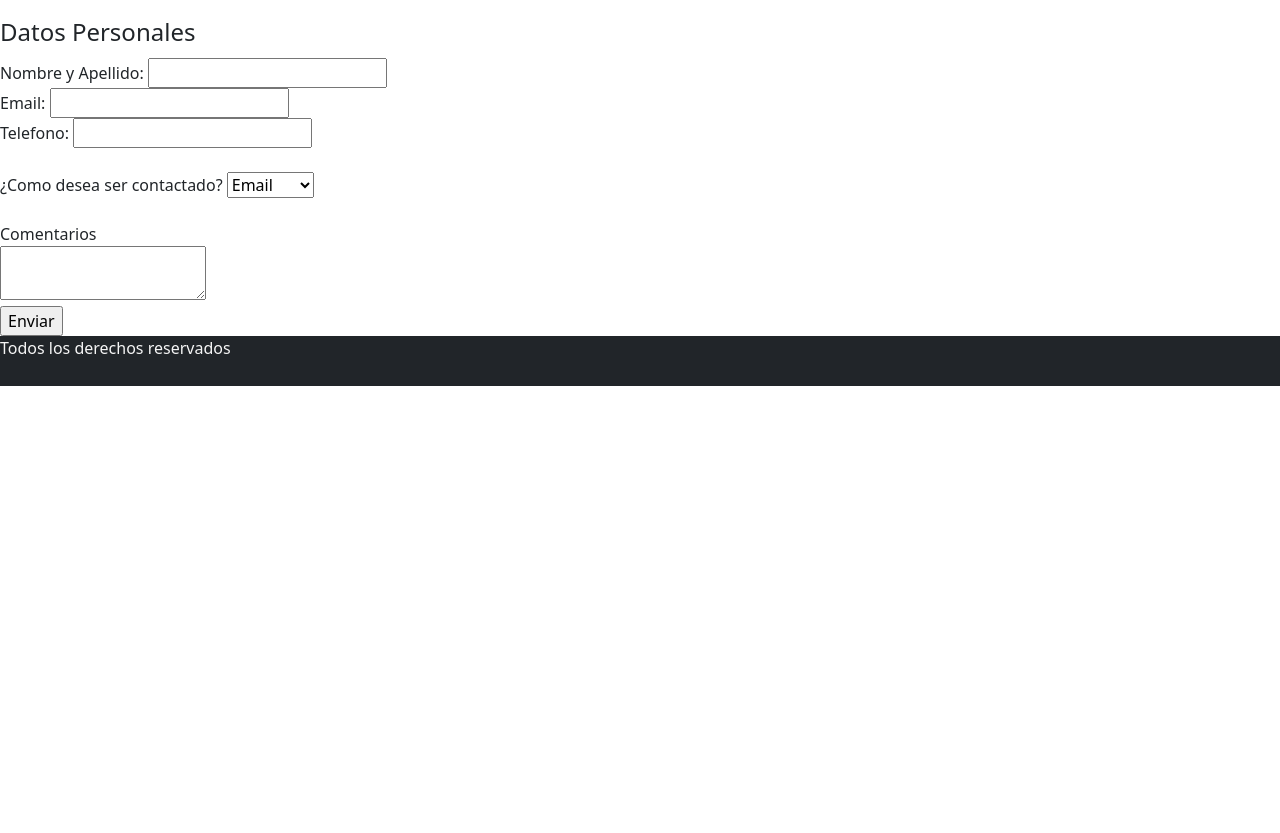
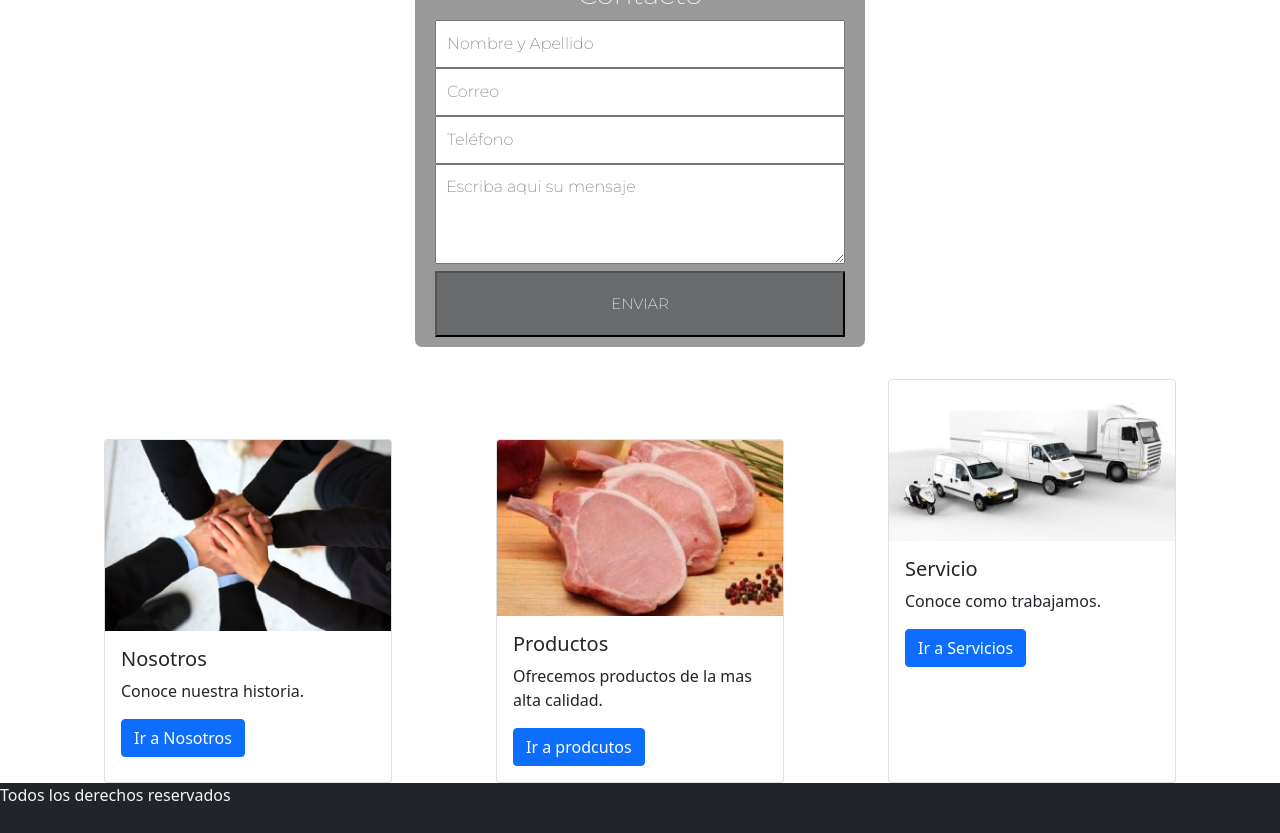
Before and after one commit to fgianni20/paginatrecer, a website: page views/Hablanos.html in a window 1280 px wide. Shown: the part 189-1022 px from the top of the page. Before the commit the page ends 800 px from the top, so only its background shows below. Drawn offline with nearby package versions, Linux system fonts and the light colour scheme.

Commit message:
mejras de diseno

```diff
--- a/assets/scss/archivo.scss
+++ b/assets/scss/archivo.scss
@@ -63,7 +63,7 @@ $fuente:'Montserrat', sant serif;
     margin-bottom: 30px;}
 
     .nosotros__contenedor1 {
-      margin-top: 30px;
+      margin-top: 50px;
       margin-bottom: 30px;
       display: flex;
       flex-direction: row;
@@ -106,20 +106,25 @@ $fuente:'Montserrat', sant serif;
     .productos__contenedor {
 
       display: flex;
-      flex-direction: row;
-      justify-content: space-evenly;
+      flex-wrap: wrap-reverse;
+      align-content: stretch;
+      justify-content: space-around;
     }
 
     .productos__imagen {
       border: rgba(175, 135, 132, 0.938) solid 1px;
+
+      margin-top: 20px;
       border-radius: 10px;
       height: 300px;
       width: 300px;
+      justify-content: space-between;
+      align-content: space-between;
 
       }
 
       .productos__contenedor1 {
-        margin-top: 30px;
+        margin-top: 50px;
         display: flex;
         flex-direction: row;
 
@@ -200,7 +205,72 @@ $fuente:'Montserrat', sant serif;
     opacity: 1;
   }}
 
+  .hablanos__contenedor {
+  display: flex;
+  flex-direction: row;
+  justify-content: space-evenly;
+  }
 
+  .hablanos__contenedor1--card1{
+
+    margin-top: 60px;
+  }
+
+  .contacto {
+    background-size: cover;
+    padding: 2rem 0;
+  }
+
+
+  .formularioDos {
+    width: 450px;
+    margin: auto;
+    padding: 10px 20px;
+    box-sizing: border-box;
+    margin-top:20px;
+    border-radius: 7px;
+    font-family: $fuente;
+    background: rgba(0,0,0,0.4);
+    color:black;
+    font-size:16px;
+
+  }
+
+  h3 {
+    font-family: $fuente;
+    color: rgb(252, 249, 249);
+    text-align: center;
+    margin-bottom: 20px;
+  }
+
+  input, textarea {
+    outline: none;
+    margin-bottom: 20px;
+    width: 100%;
+    padding: 10px;
+    box-sizing: border-box; }
+
+  textarea {
+    resize: both;
+    max-height: 300px;
+    min-height: 100px;
+    max-width: 100%;
+  }
+
+  .botonForm {
+    background: #6a6b6d;
+    color: #fff;
+    padding: 20px;
+    font-size: 15px;
+    font-family: $fuente;
+
+  }
+
+  .boton:hover {
+    cursor:pointer;
+
+
+  }
   /*Bloque  5 */
 /*Pie*/
 
--- a/views/Hablanos.html
+++ b/views/Hablanos.html
@@ -47,44 +47,57 @@
     </header>
 
 
-    <main class="hablanos">
+    <section class="contacto">
 
-    <h2 class="hablanos__titulo">Formulario de Contacto</h2>
+    <!--Comienzo de mi formulario-->
 
-    <form class="hablanos__formulario">
-      <fieldset>
-          <legend>Datos Personales</legend>
+      <form action="" class="formularioDos">
+        <h3>Contacto</h3>
+        <input type="text" name="Nombre" placeholder="Nombre y Apellido">
+        <input type="text" name="Correo" placeholder="Correo">
+        <input type="text" name="Telefono" placeholder="Teléfono">
+        <textarea name="mensaje" placeholder="Escriba aqui su mensaje"></textarea>
+        <input type="button" value="ENVIAR" class="botonForm">
 
-       <label for="nombre">Nombre y Apellido:</label>
-       <input type="text" name="nombre">
-       <br>
-       <label for="email">Email:</label>
-       <input type=text name="email">
-       <br>
-       <label for="telefono">Telefono:</label>
-       <input type="text"  name="telefono">
+      </form>
 
-      </fieldset>
+  </section>
 
-       <br>
 
-       <label for="Contacto">¿Como desea ser contactado?</label>
-       <select> name="Contacto">
-           <option value="Email">Email</option>
-           <option value="Telefono">Telefono</option>
-       </select>
-       <br>
+        <div class="hablanos__contenedor">
 
-      <br>
+        <!-- Card que dirije a Nosotros -->
+        <div class="card hablanos__contenedor1--card1" style="width: 18rem;">
+          <img src="../img/nosotros/nosotros.png" class="card-img-top" alt="Productos">
+          <div class="card-body">
+            <h5 class="card-title">Nosotros</h5>
+            <p class="card-text"> Conoce nuestra historia.</p>
+            <a href="./Nosotros.html" class="btn btn-primary">Ir a Nosotros</a>
+          </div>
+        </div>
 
-      <div>Comentarios</div>
-      <textarea name="Comentarios">
+                  <!-- Card que dirije a Prodcutos -->
+          <div class="card hablanos__contenedor1--card1" style="width: 18rem;">
+            <img src="../img/nosotros/cortedecerdo-min.jpg" class="card-img-top" alt="Productos">
+            <div class="card-body">
+              <h5 class="card-title">Productos</h5>
+              <p class="card-text"> Ofrecemos productos de la mas alta calidad.</p>
+              <a href="./Productos.html" class="btn btn-primary">Ir a prodcutos</a>
+            </div>
+          </div>
 
-      </textarea>
 
-      <br>
-      <input type="submit" value="Enviar" class="botonesFormulario">
+        <!-- Card que dirije a Servicio -->
+        <div class="card hablanos__contenedor1--card2" style="width: 18rem;">
+          <img src="../img/nosotros/flota-min.jpg" class="card-img-top" alt="...">
+          <div class="card-body">
+            <h5 class="card-title">Servicio</h5>
+            <p class="card-text">Conoce como trabajamos.</p>
+            <a href="./Servicio.html" class="btn btn-primary">Ir a Servicios</a>
+          </div>
+        </div>
 
+      </div>
 
   </form>
     </main>
```
Also changed, not shown: index.html (+48 -1 lines), views/Productos.html (+12 -4 lines), assets/css/archivo.css, img/Productos/cerdo/carredes.jpg (added), img/Productos/cerdo/panceta.jpg (added), img/Productos/cerdo/pulpa.jpg (added), img/Productos/cerdo/solomillo.jpg (added).
